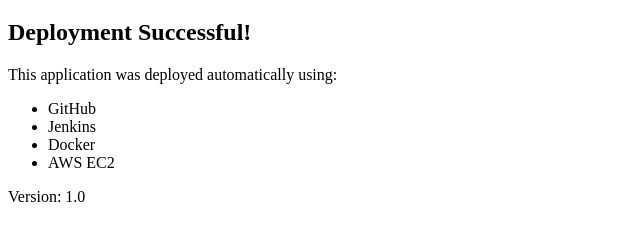
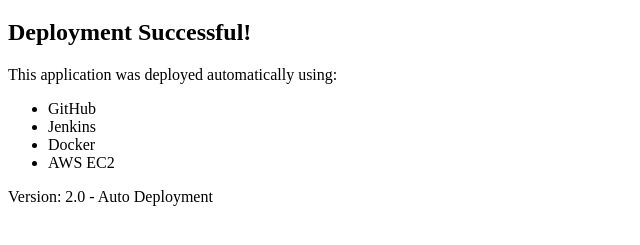
Before and after one commit to mbarun24/jenkins-cicd-project, a plain HTML site: page index.html in a window 1280 px wide. Shown: the part 61-306 px from the top of the page, without its empty margins (0-640 px from the left). Drawn offline with Linux system fonts and the light colour scheme.

Commit message:
Test automatic CI/CD deployment

```diff
--- a/index.html
+++ b/index.html
@@ -18,6 +18,6 @@
         <li>AWS EC2</li>
     </ul>
 
-    <p>Version: 1.0</p>
+    <p>Version: 2.0 - Auto Deployment</p>
 </body>
 </html>
```
